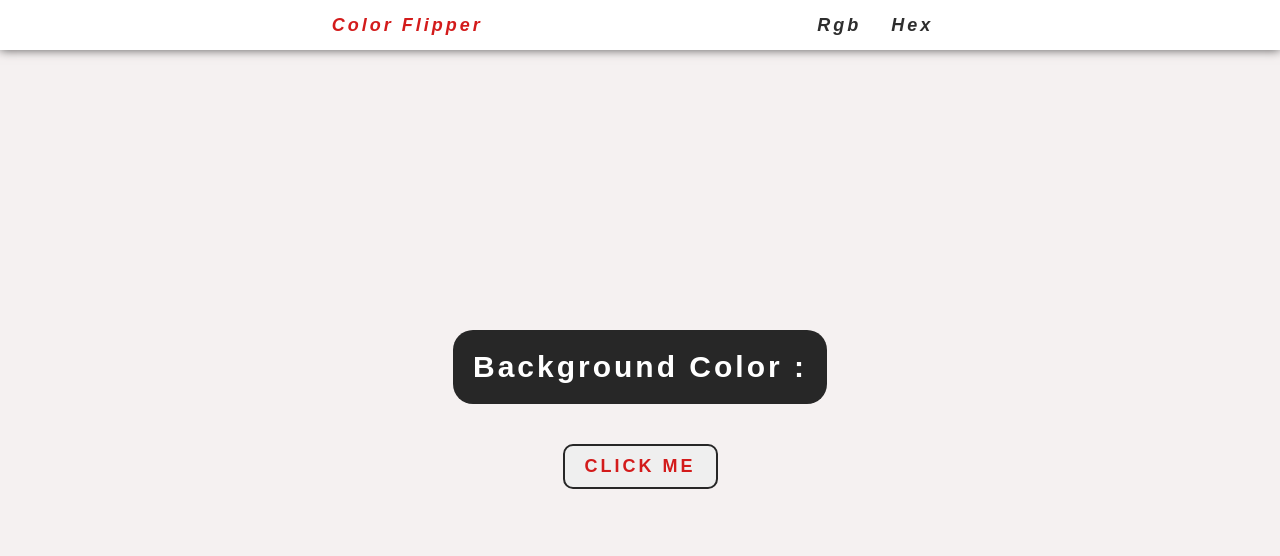
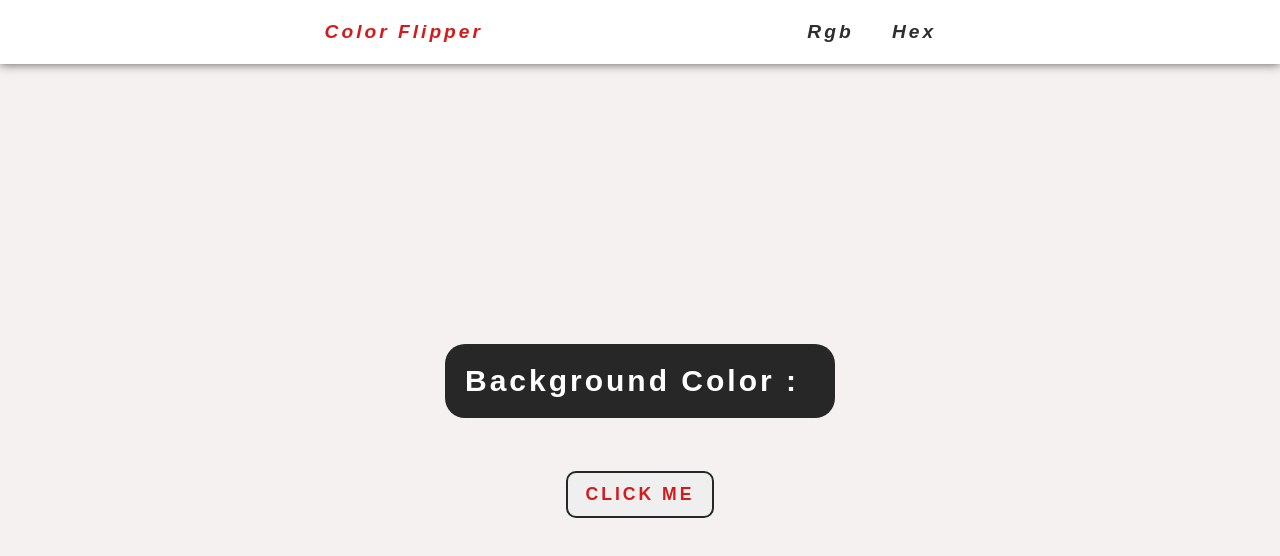
Before and after one commit to liyakot/Color-Flipper, a plain HTML site: page index.html in a window 1280 px wide. Drawn offline with Linux system fonts and the light colour scheme.

Commit message:
improved adaptability

```diff
--- a/css/style.css
+++ b/css/style.css
@@ -11,39 +11,38 @@ body {
     background-color: rgb(245, 241, 241);
 }
 
-.container {
+.container, .nav-links, h2 {
     display: flex;
 }
 
 .nav {
     background-color: rgb(255, 255, 255);
     box-shadow: 0 0 10px rgb(87, 85, 85);
-    height: 50px;
+    height: 4rem;
     align-items: center;
     padding: 0 15vw 0 15vw;
-    font-size: 18px;
+    font-size: 1.2rem;
     font-style: italic;
-    color:rgb(211, 27, 27);
+    color: rgb(211, 27, 27);
 }
 
 .nav-links {
-    display: flex;
     flex-direction: row;
 }
 
 .nav-links li {
     list-style-type: none;
-    padding: 15px;
+    padding: 1.2rem;
 }
 
 .nav-links a {
     text-decoration: none;
-    color:rgb(46, 46, 46);
+    color: rgb(46, 46, 46);
     font-weight: 600;
 }
 
 .nav-links a:hover {
-    color:rgb(211, 27, 27)
+    color: rgb(211, 27, 27)
 }
 
 .main {
@@ -57,22 +56,25 @@ body {
     max-width: 800px;
     height: auto;
     min-height: 70px;
-    color:rgb(255, 255, 255);
+    color: rgb(255, 255, 255);
     font-size: 30px;
     padding: 20px;
     border-radius: 20px;
     text-align: center;
 }
 
+.info {
+    padding-left: 1rem;
+}
+
 .btn {
-    font-size: 18px;
+    font-size: 1.1rem;
     font-weight: 600;
-    margin-top: 40px;
-    padding: 10px 20px;
+    margin-top: 3.3rem;
+    padding: .7rem 1.1rem;
     border: 2px solid rgb(39, 39, 39);
     border-radius: 10px;
-    transition-property: background-color;
-    transition-duration: 1s;
+    transition: background-color .6s;
     color: rgb(211, 27, 27);
 }
 
@@ -80,27 +82,36 @@ body {
     color: rgb(255, 255, 255);
     cursor: pointer;
     background-color: rgb(39, 39, 39);
-    transition: 0.7s;
+    transition: 0.6s;
 }
 
-@media screen and (max-width: 400px) {
+@media screen and (max-width: 430px) {
     .nav {
         font-size: 15px;
     }
+
     .main h2 {
-        font-size: 25px;
+        font-size: 20px;
         border-radius: 25px;
+        padding: 0;
     }
+
     .btn {
         font-size: 15px;
     }
-
 }
 
-@media screen and (max-width: 600px) {
+@media screen and (max-width: 700px) {
     .main h2 {
         padding: 20px 50px;
         max-width: 500px;
         border-radius: 25px;
+        flex-direction: column;
     }
 }
+
+@media screen and (max-width: 340px) {
+    .main h2 {
+        font-size: 15px;
+    }
+}
```
